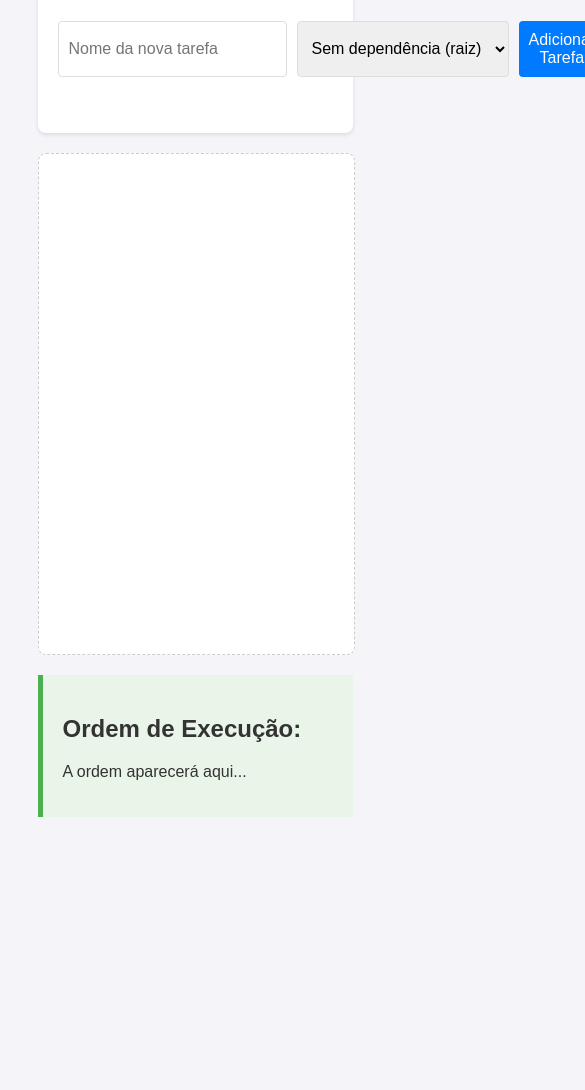
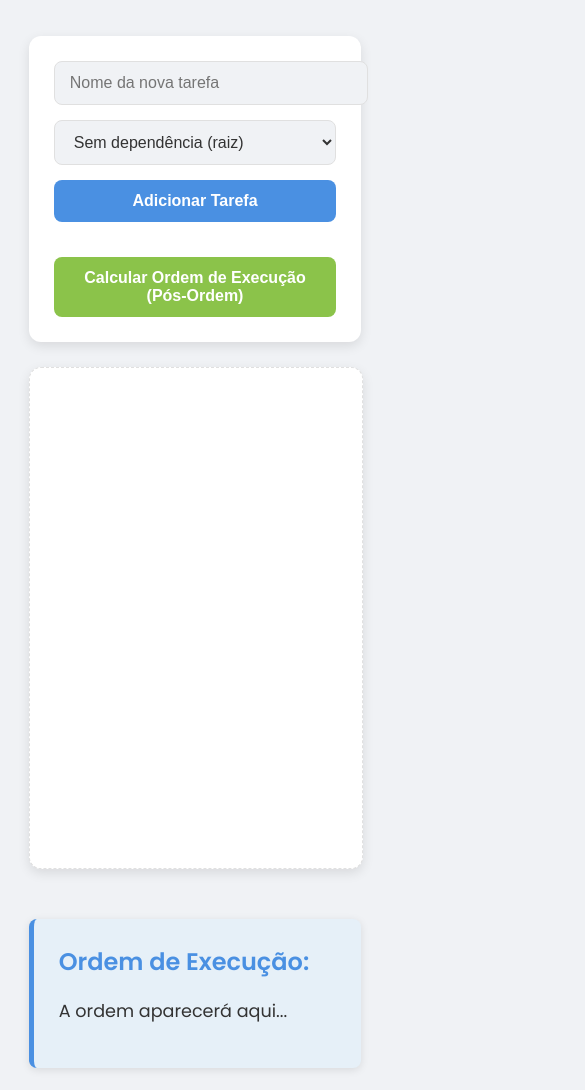
Before and after one commit to RobertMN076/av02estrutura, a plain HTML site: page index.html in a window 390 px wide. Shown: the part 209-1299 px from the top of the page, 585 px wide, since content can reach past the window. Before the commit the page ends 1046 px from the top, so only its background shows below. Drawn offline with Linux system fonts and the light colour scheme.

Commit message:
estilização

```diff
--- a/style.css
+++ b/style.css
@@ -1,76 +1,150 @@
 /* style.css */
+@import url('https://fonts.googleapis.com/css2?family=Poppins:wght@300;400;600&display=swap');
+
+:root {
+    --primary-color: #4A90E2;
+    --secondary-color: #8BC34A;
+    --background-light: #F0F2F5;
+    --surface-light: #FFFFFF;
+    --text-dark: #333333;
+    --text-light: #666666;
+    --border-color: #E0E0E0;
+    --node-bg: #FFF3E0;
+    --node-border: #FFB74D;
+    --shadow-light: rgba(0, 0, 0, 0.1);
+}
+
 body {
-    font-family: Arial, sans-serif;
-    background-color: #f4f4f9;
-    color: #333;
+    font-family: 'Poppins', sans-serif;
+    background-color: var(--background-light);
+    color: var(--text-dark);
     display: flex;
     justify-content: center;
+    align-items: flex-start;
+    min-height: 100vh;
     margin: 0;
-    padding: 20px;
+    padding: 30px 20px;
+    box-sizing: border-box;
 }
 
 #app {
-    width: 90%;
+    width: 95%;
     max-width: 1200px;
+    display: flex;
+    flex-direction: column;
+    gap: 25px;
+}
+
+h1 {
+    text-align: center;
+    color: var(--primary-color);
+    margin-bottom: 25px;
+    font-weight: 600;
 }
 
 .controls {
-    background-color: #fff;
-    padding: 20px;
-    border-radius: 8px;
-    box-shadow: 0 2px 4px rgba(0,0,0,0.1);
-    margin-bottom: 20px;
+    background-color: var(--surface-light);
+    padding: 25px;
+    border-radius: 12px;
+    box-shadow: 0 4px 12px var(--shadow-light);
     display: flex;
+    flex-wrap: wrap;
     gap: 20px;
     align-items: center;
+    justify-content: center;
 }
 
 #task-form {
     display: flex;
-    gap: 10px;
+    flex-wrap: wrap;
+    gap: 15px;
+    flex-grow: 1;
+    justify-content: center;
 }
 
-input, select, button {
-    padding: 10px;
-    border: 1px solid #ddd;
-    border-radius: 4px;
-    font-size: 16px;
+input[type="text"],
+select {
+    flex: 1;
+    min-width: 180px;
+    padding: 12px 15px;
+    border: 1px solid var(--border-color);
+    border-radius: 8px;
+    font-size: 1rem;
+    color: var(--text-dark);
+    transition: all 0.3s ease;
+    background-color: var(--background-light);
+}
+
+input[type="text"]:focus,
+select:focus {
+    border-color: var(--primary-color);
+    box-shadow: 0 0 0 3px rgba(74, 144, 226, 0.2);
+    outline: none;
+    background-color: var(--surface-light);
 }
 
 button {
-    background-color: #007bff;
-    color: white;
+    padding: 12px 25px;
+    border: none;
+    border-radius: 8px;
+    font-size: 1rem;
+    font-weight: 600;
     cursor: pointer;
-    border: none;
+    transition: background-color 0.3s ease, transform 0.2s ease;
 }
 
-button:hover {
-    background-color: #0056b3;
+button[type="submit"] {
+    background-color: var(--primary-color);
+    color: white;
+}
+
+button[type="submit"]:hover {
+    background-color: #3A7ECF;
+    transform: translateY(-2px);
+}
+
+#post-order-btn {
+    background-color: var(--secondary-color);
+    color: white;
+    margin-left: 20px;
+}
+
+#post-order-btn:hover {
+    background-color: #6DAF35;
+    transform: translateY(-2px);
 }
 
 #tree-container {
     position: relative;
     width: 100%;
-    height: 500px;
-    background-color: #fff;
-    border: 1px dashed #ccc;
-    border-radius: 8px;
+    min-height: 500px;
+    background-color: var(--surface-light);
+    border: 1px dashed var(--border-color);
+    border-radius: 12px;
     overflow: auto;
+    box-shadow: 0 4px 12px var(--shadow-light);
 }
 
 .task-node {
     position: absolute;
-    background-color: #ffe0b2;
-    border: 2px solid #fb8c00;
-    border-radius: 8px;
-    padding: 15px 25px;
+    background-color: var(--node-bg);
+    border: 2px solid var(--node-border);
+    border-radius: 10px;
+    padding: 18px 30px;
     text-align: center;
-    box-shadow: 0 2px 4px rgba(0,0,0,0.1);
-    cursor: default;
+    box-shadow: 0 3px 8px rgba(0,0,0,0.15);
+    cursor: grab;
     user-select: none;
-    min-width: 120px;
-    /* Centraliza o ponto de transformação para o layout */
+    min-width: 140px;
     transform: translate(-50%, -50%);
+    font-weight: 500;
+    color: var(--text-dark);
+    transition: box-shadow 0.2s ease, transform 0.2s ease;
+}
+
+.task-node:hover {
+    box-shadow: 0 5px 15px rgba(0,0,0,0.2);
+    transform: translate(-50%, -50%) scale(1.02);
 }
 
 #connector-svg {
@@ -83,14 +157,53 @@ button:hover {
 }
 
 .connector {
-    stroke: #666;
-    stroke-width: 2px;
+    stroke: var(--text-light);
+    stroke-width: 2.5px;
     fill: none;
 }
 
 #result-container {
-    margin-top: 20px;
-    padding: 20px;
-    background-color: #e9f5e9;
-    border-left: 5px solid #4caf50;
+    margin-top: 25px;
+    padding: 25px;
+    background-color: #E6F0F8;
+    border-left: 5px solid var(--primary-color);
+    border-radius: 8px;
+    box-shadow: 0 2px 8px var(--shadow-light);
 }
+
+#result-container h2 {
+    color: var(--primary-color);
+    margin-top: 0;
+    margin-bottom: 10px;
+    font-weight: 600;
+}
+
+#result-output {
+    font-size: 1.1rem;
+    color: var(--text-dark);
+    line-height: 1.6;
+}
+
+@media (max-width: 768px) {
+    .controls {
+        flex-direction: column;
+        align-items: stretch;
+    }
+
+    #task-form {
+        flex-direction: column;
+        align-items: stretch;
+    }
+
+    input[type="text"],
+    select,
+    button {
+        width: 100%;
+        min-width: unset;
+    }
+
+    #post-order-btn {
+        margin-left: 0;
+        margin-top: 15px;
+    }
+}
```
